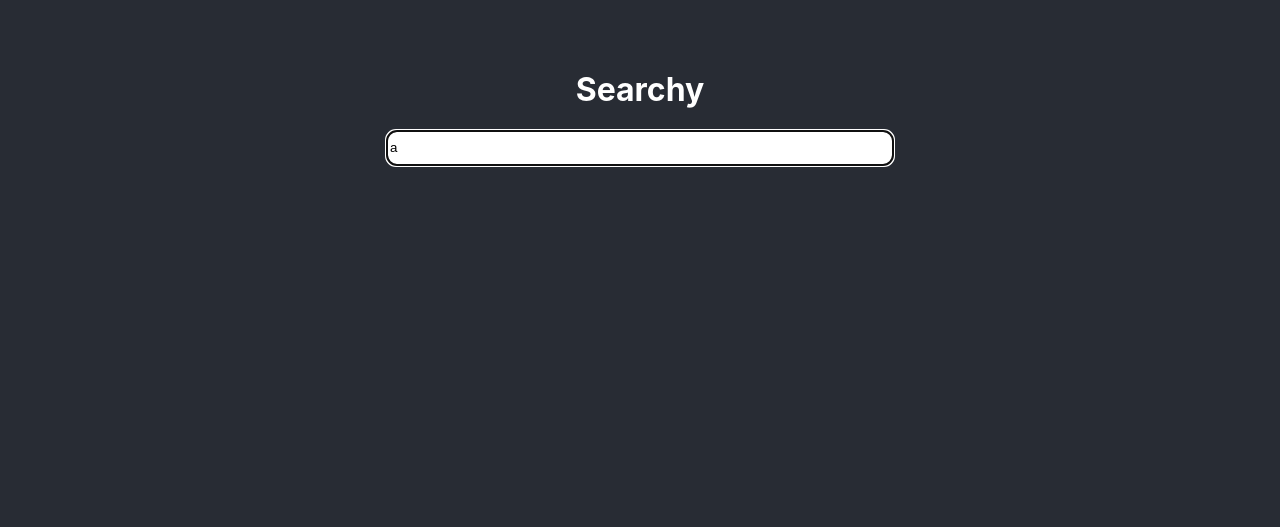
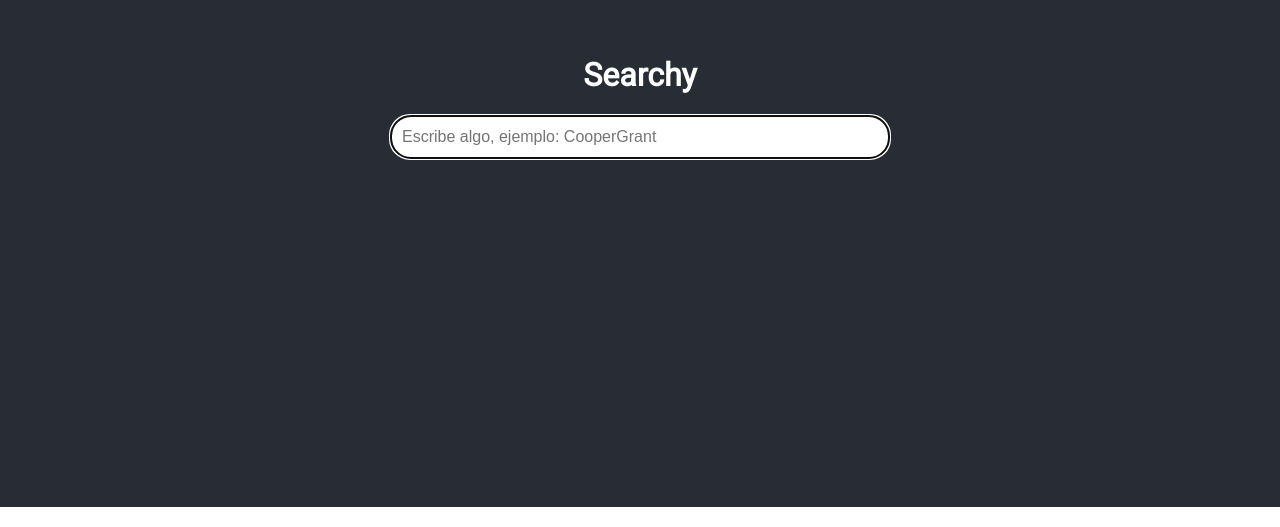
Before and after one commit to Juansereina/searchy, a React (Create React App) app: page / in a window 1280 px wide. Shown: the part 293-820 px from the top of the page. Built offline with nearby package versions, Linux system fonts and the light colour scheme.

Commit message:
Cards improvements

```diff
--- a/public/index.html
+++ b/public/index.html
@@ -10,6 +10,9 @@
       content="Small search sample"
     />
     <link rel="apple-touch-icon" href="%PUBLIC_URL%/logo192.png" />
+    <link rel="preconnect" href="https://fonts.gstatic.com">
+    <link href="https://fonts.googleapis.com/css2?family=Open+Sans:wght@400;700&family=Roboto&display=swap" rel="stylesheet">
+    <link href="https://fonts.googleapis.com/css2?family=Roboto&display=swap" rel="stylesheet">
     <!--
       manifest.json provides metadata used when your web app is installed on a
       user's mobile device or desktop. See https://developers.google.com/web/fundamentals/web-app-manifest/
--- a/src/App.css
+++ b/src/App.css
@@ -8,3 +8,7 @@
   flex-direction: column;
   padding: 10px;
 }
+
+* {
+  box-sizing: border-box;
+}
--- a/src/components/Card/index.js
+++ b/src/components/Card/index.js
@@ -1,3 +1,4 @@
+import { isLast } from '../../utils';
 import './style.css';
 
 const renderUserCard = ({ name, age, gender, phone, email, address }) => {
@@ -16,11 +17,51 @@ const renderUserCard = ({ name, age, gender, phone, email, address }) => {
   );
 }
 
+const renderConciliationCard = ({ conciliationName, balance, timestamp, description}) => {
+  return (
+    <div className="coinciliation">
+      <div className="coinciliation__info">
+        <div><b>Conciliacion:</b> {conciliationName}</div>
+        <div><b>Balance:</b> {balance}</div>
+        <div><b>Fecha:</b> {timestamp.createdAt} - {timestamp.updateAt}</div>
+        <div><b>Descripción:</b> {description}</div>
+      </div>
+    </div>
+  );
+}
+
+const renderSourceCard = ({ company, timestamp, description}) => {
+  return (
+    <div className="source">
+      <div className="source__info">
+        <div><b>Empresa:</b> {company}</div>
+        <div><b>Fecha:</b> {timestamp.createdAt} - {timestamp.updateAt}</div>
+        <div><b>Descripción:</b> {description}</div>
+      </div>
+    </div>
+  );
+}
+
+const renderTableCard = ({ dashboardName, visualType, description, visuals, tags, timestamp}) => {
+  return (
+    <div className="table">
+      <div className="table__info">
+        <div><b>Nombre:</b> {dashboardName}</div>
+        <div><b>Tipo:</b> {visualType.map((v, index) => `${v.name}${!isLast(visualType, index) ? ', ' : ''} `)}</div>
+        <div><b>Fecha:</b> {timestamp.createdAt} - {timestamp.updateAt}</div>
+        <div><b>Descripción:</b> {description}</div>
+        <div><b>Visual:</b> {visuals.map((v, index)=> `[${v.name} - ${v.type}]${!isLast(visuals, index) ? ', ' : ''} `)}</div>
+        <div><b>Tags:</b> {tags.map((t, index )=> `${t}${!isLast(tags, index) ? ', ' : ''}`)}</div>
+      </div>
+    </div>
+  );
+}
+
 const selectType = {
   usuarios: renderUserCard,
-  conciliaciones: () => <span>concilicaiones</span>,
-  tableros: () => <span>tableros</span>,
-  fuentes: () => <span>fuentes</span>,
+  conciliaciones: renderConciliationCard,
+  tableros: renderTableCard,
+  fuentes: renderSourceCard,
 }
 
 const Card = ({ type, card }) => {
--- a/src/components/Card/style.css
+++ b/src/components/Card/style.css
@@ -1,22 +1,27 @@
 .user {
-  display: grid;
-  background-color: white;
-  color: var(--text-color);
   grid-template-columns: 100px 1fr;
-  padding: 10px;
-  border: 1px solid var(--border-color);
 }
 
 .user__info {
-  text-align: initial;
   margin-left: 10px;
   display: grid;
   gap: 5px;
 }
 
-.container__list li:last-child .user,
-.container__list li:last-child .fuentes,
-.container__list li:last-child .coinciliaciones,
-.container__list li:last-child .tableros {
-  border-radius: 0 0 10px 10px;
+.user,
+.coinciliation,
+.table,
+.source {
+  display: grid;
+  background-color: white;
+  color: var(--text-color);
+  padding: 10px;
+  border: 1px solid var(--border-color);
 }
+
+.user__info,
+.coinciliation__info,
+.table__info,
+.source__info {
+  text-align: initial;
+}
--- a/src/components/CardContainer/style.css
+++ b/src/components/CardContainer/style.css
@@ -1,7 +1,7 @@
 .cards {
   display: grid;
   width: 95%;
-  grid-template-columns: repeat(auto-fit, minmax(330px, 1fr));
+  max-width: 1000px;
   gap: 20px;
   margin-top: 20px;
 }
--- a/src/components/Search/index.js
+++ b/src/components/Search/index.js
@@ -14,7 +14,7 @@ const Search = () => {
 
   useEffect(() => ref.current.focus());
 
-  return <input onKeyUp={handleSearch} className="search" type="text" ref={ref} value="a"/>
+  return <input onKeyUp={handleSearch} className="search" type="text" ref={ref} placeholder="Escribe algo, ejemplo: CooperGrant" />
 }
 
 export default Search;
--- a/src/components/Search/style.css
+++ b/src/components/Search/style.css
@@ -1,6 +1,10 @@
 .search {
   max-width: 500px;
-  border-radius: 10px;
   width: 95%;
   height: 30px;
+  border-radius: 20px;
+  font-size: 16px;
+  padding: 20px 0;
+  text-indent: 10px;
+  color: var(--text-color);
 }
--- a/src/components/Title/style.css
+++ b/src/components/Title/style.css
@@ -3,6 +3,7 @@
   padding: 10px;
   border-radius: 10px 10px 0 0;
   color: white;
+  text-transform: capitalize;
 }
 
 .title--usuarios {
--- a/src/index.css
+++ b/src/index.css
@@ -10,7 +10,7 @@
 
 body {
   margin: 0;
-  font-family: -apple-system, BlinkMacSystemFont, 'Segoe UI', 'Roboto', 'Oxygen',
+  font-family: 'Open Sans', -apple-system, BlinkMacSystemFont, 'Roboto', 'Oxygen',
     'Ubuntu', 'Cantarell', 'Fira Sans', 'Droid Sans', 'Helvetica Neue',
     sans-serif;
   -webkit-font-smoothing: antialiased;
@@ -21,3 +21,7 @@ code {
   font-family: source-code-pro, Menlo, Monaco, Consolas, 'Courier New',
     monospace;
 }
+
+h1, h2 {
+  font-family: 'Roboto';
+}
--- a/src/utils/index.js
+++ b/src/utils/index.js
@@ -2,3 +2,4 @@ export const isString = value => typeof value === 'string';
 export const isArray = value =>  Array.isArray(value);
 export const isNumber = value => typeof value === 'number';
 export const isObject = value => value === Object(value);
+export const isLast = (arr, index) => arr.length -1 === index;
```
